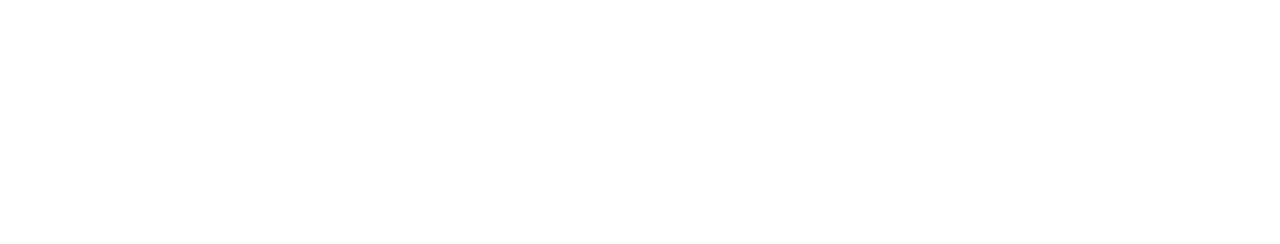
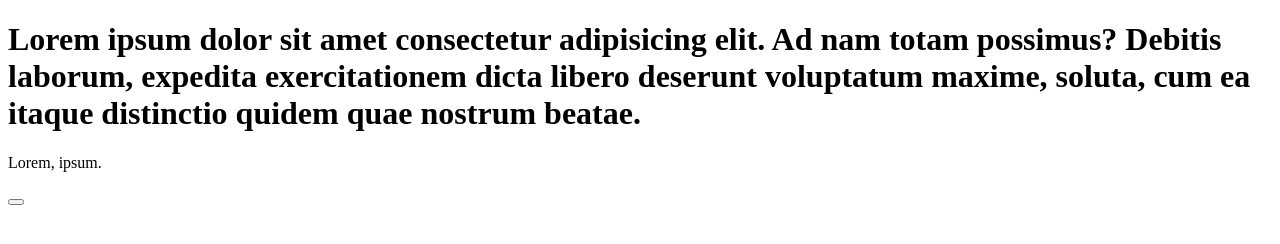
Before and after one commit to Vladyslav-ux/homework-01, a plain HTML site: page index.html in a window 1280 px wide. Drawn offline with Linux system fonts and the light colour scheme.

Commit message:
Seconde Commit

```diff
--- a/index.html
+++ b/index.html
@@ -4,9 +4,15 @@
     <meta charset="UTF-8">
     <meta http-equiv="X-UA-Compatible" content="IE=edge">
     <meta name="viewport" content="width=device-width, initial-scale=1.0">
-    <title>Document</title>
+    <title>Головна сторінка студії</title>
 </head>
 <body>
-    <h1 class="ful"></h1>
+    <h1>
+        Lorem ipsum dolor sit amet consectetur adipisicing elit. Ad nam totam possimus? Debitis laborum, expedita exercitationem dicta libero deserunt voluptatum maxime, soluta, cum ea itaque distinctio quidem quae nostrum beatae.
+    </h1>
+    <p>
+        Lorem, ipsum.
+    </p>
+    <button type="button"></button>
 </body>
 </html>
```
